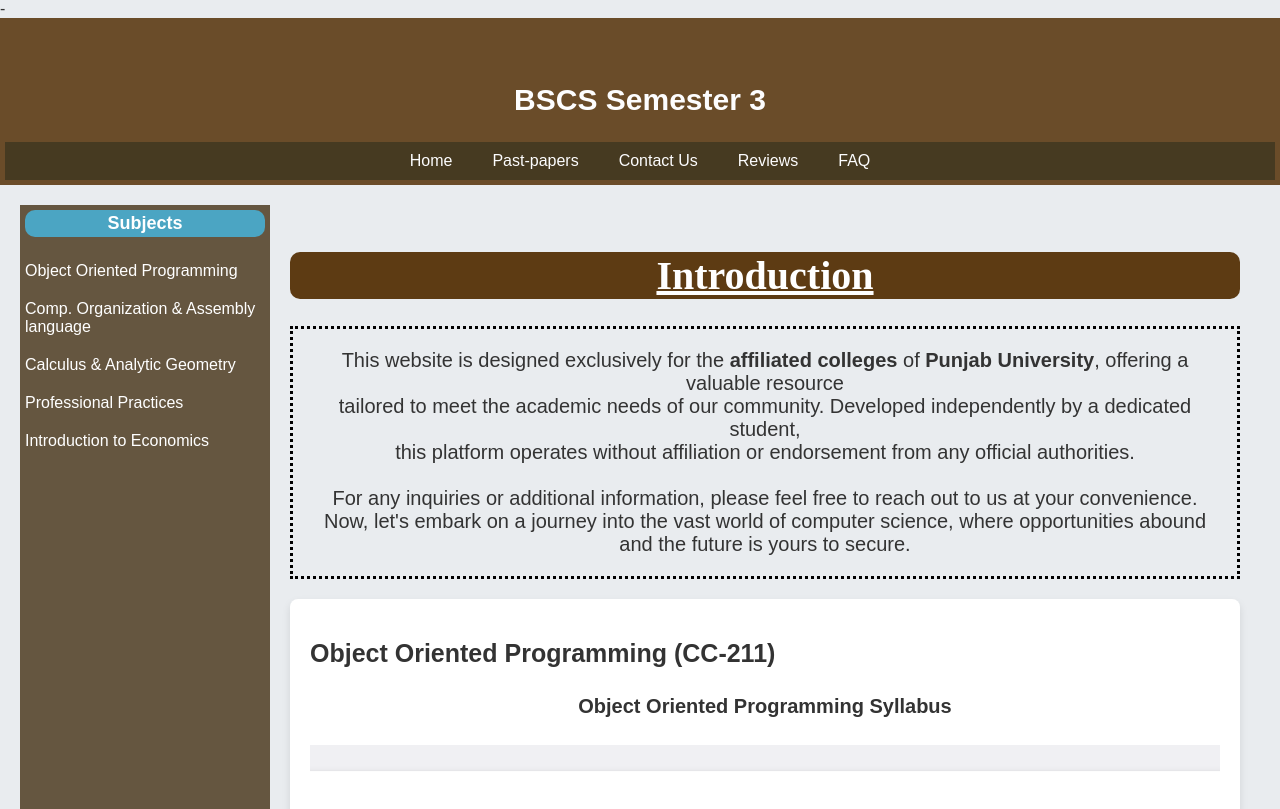
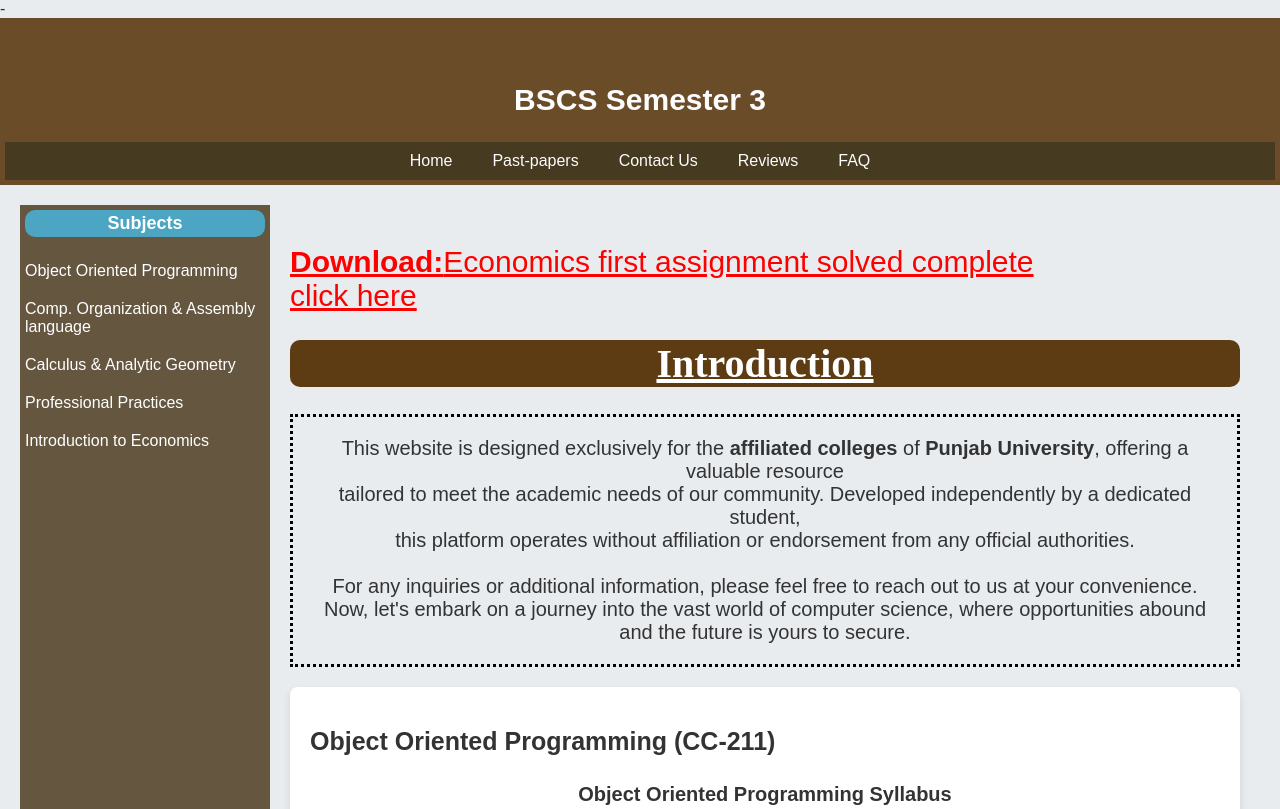
Before and after one commit to sheri-khan/Bscs-sem3_pu, a plain HTML site: page index.html in a window 1280 px wide. Shown: the top 809 px of the page. Drawn offline with nearby package versions, Linux system fonts and the light colour scheme; a script that the page names is missing; a web font is replaced by a local one.

Commit message:
adding assignments

```diff
--- a/index.html
+++ b/index.html
@@ -40,6 +40,11 @@
         </aside>
 
         <div class="content">
+            <!-- <a id="anote" href="pdfs/ecnomics/ecno_assin1.pdf" target="_blank"><b>Download:</b>Ecnonomics first assignment solved</a id="anote">  -->
+                <a id="anote" style="color: red;font-size: 30px;text-decoration: underline;" href="pdfs/ecnomics/ecno_assin1.pdf" target="_blank"><b>Download:</b>Economics first assignment solved complete <br>
+                click here</a id="anote">
+
+
             <h1 class="content_h1">Introduction</h1>
             <p class="content_p">This website is designed exclusively for the <b>affiliated colleges</b> of <b>Punjab University</b>, offering a valuable resource <br>tailored to meet the academic needs of our community.
                  Developed independently by a dedicated student,<br> this platform operates without affiliation or endorsement from any official authorities.
```
Also changed, not shown: 1 other file.
